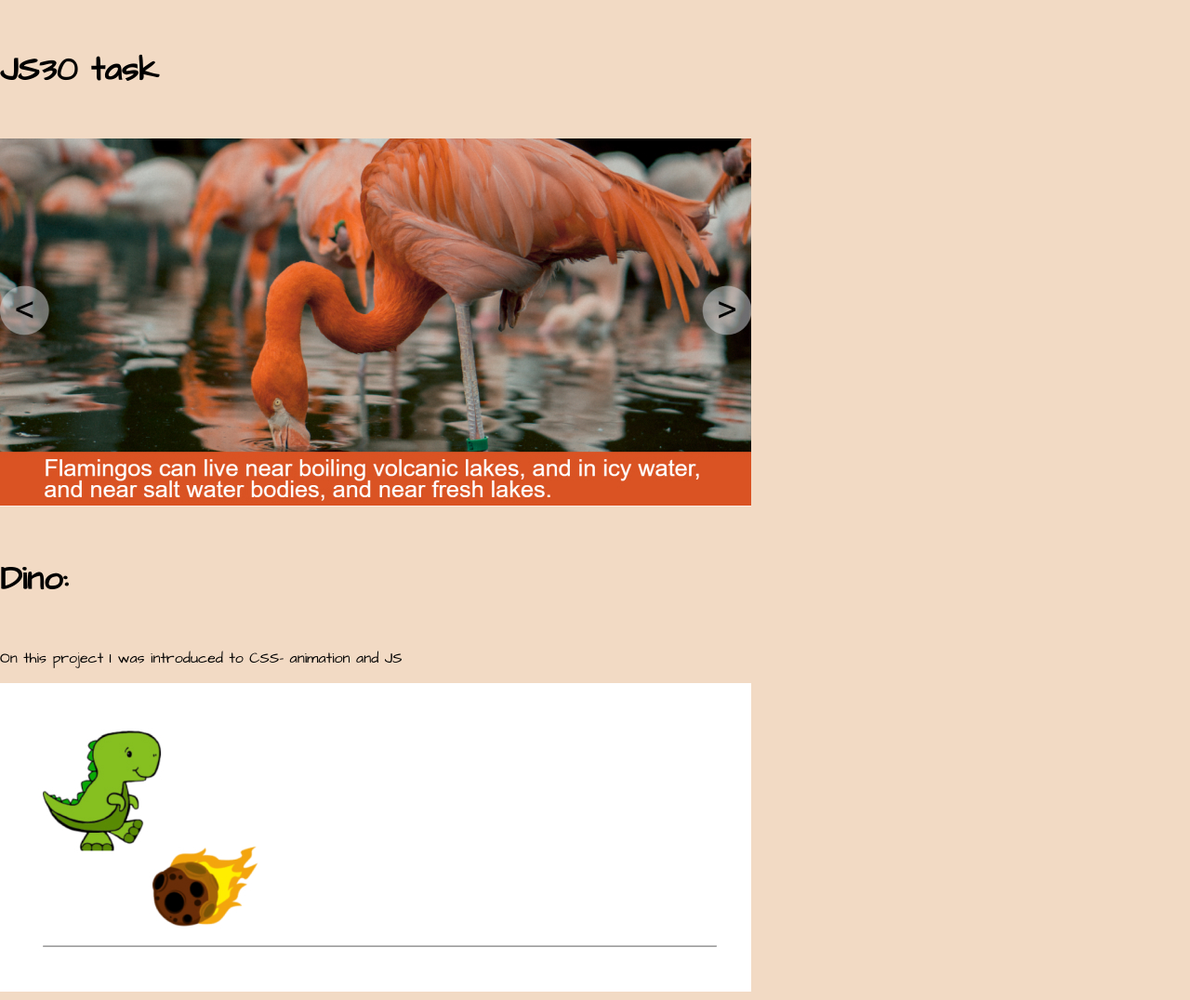
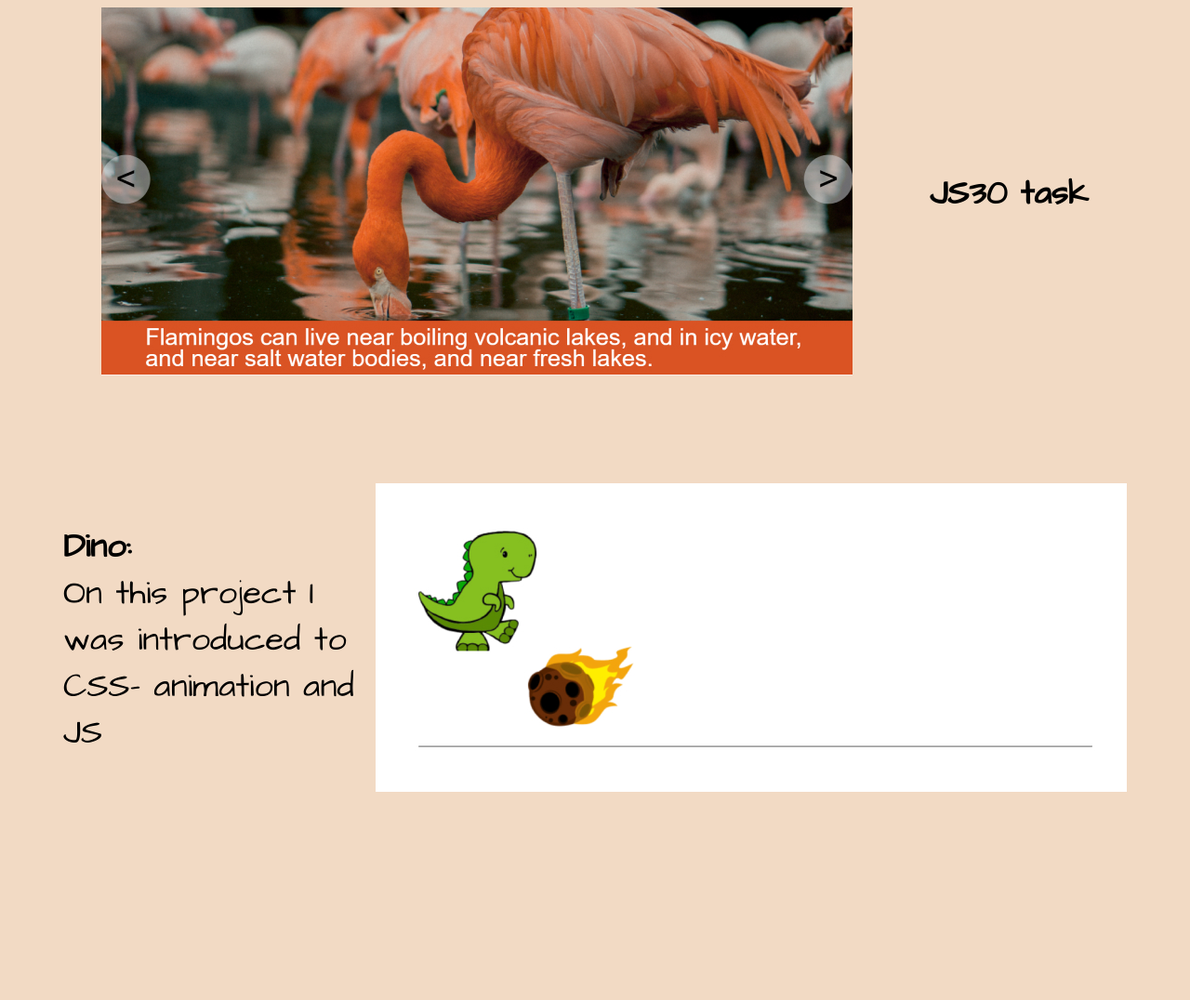
Before and after one commit to zilarr/rsschool-cvv, a plain HTML site: page index.html in a window 1280 px wide. Shown: the part 2150-3226 px from the top of the page at 93% size. Drawn offline with Linux system fonts and the light colour scheme.

Commit message:
feat: added css for projects section

```diff
--- a/index.html
+++ b/index.html
@@ -66,18 +66,20 @@
         <section class="projects">
             <div class="container">
                 <h2 class="section-title">My Learning Projects</h2>
-                <div class="projects_1st">
+                <div class="projects 1st_project">
                     <h4>First CV</h4>
-                    <a href="https://zilarr.github.io/rsschool-cv-s0/"><img src="img/project1.png" alt="CV"></a>
+                    <a href="https://zilarr.github.io/rsschool-cv-s0/"><img class="projects_img" src="img/project1.png" alt="CV"></a>
                 </div>
-                <div class="projects_2nd">
+                <div class="projects 2nd_project">
+                    <a href="https://rolling-scopes-school.github.io/zilarr-JSFEPRESCHOOL/slider/"><img class="projects_img" src="img/project2.jpg" alt="JS task"></a>
                     <h4>JS30 task</h4>
-                    <a href="https://rolling-scopes-school.github.io/zilarr-JSFEPRESCHOOL/slider/"><img src="img/project2.jpg" alt="JS task"></a>
                 </div>
-                <div class="projects_2rd">
-                    <h4>Dino:</h4>
-                    <p>On this project I was introduced to CSS- animation and JS</p>
-                    <a href="https://reverent-mirzakhani-9af1ad.netlify.app/"><img src="img/project3.jpg" alt="Dino"></a>
+                <div class="projects project_3rd">
+                    <div class="project_3rd">
+                        <h4 class="project_3rd_title">Dino:</h4>
+                        <p class="project_3rd_description">On this project I was introduced to CSS- animation and JS</p>
+                    </div>
+                    <a href="https://reverent-mirzakhani-9af1ad.netlify.app/"><img class="projects_img" src="img/project3.jpg" alt="Dino"></a>
                 </div>
             </div>
         </section>
--- a/main.css
+++ b/main.css
@@ -140,3 +140,23 @@ header {
     background-size: 75px;
     background-position: left center;
 }
+.projects {
+    display: flex;
+    flex-direction: row;
+    align-items: center;
+    justify-content: space-around;
+    margin-bottom: 110px;
+}
+.project_3rd_title {
+    margin: 0;
+}
+.project_3rd_description {
+    margin: 0;
+    font-size: 36px;
+    line-height: 50px;
+    width: 336px
+}
+.projects_img:hover {
+    box-shadow: 15px 15px #736048;
+    transform: translateX(-15px);
+}
```
